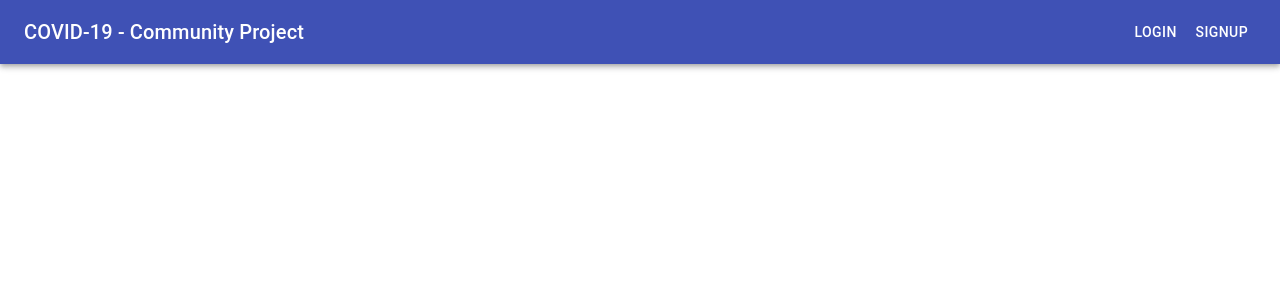
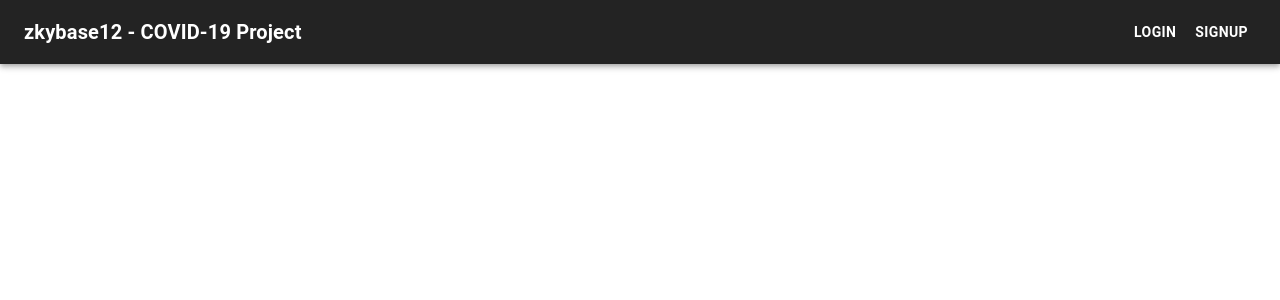
Before and after one commit to derletzteritter/zkybase12, a React (Create React App) app in the folder client/: page / in a window 1280 px wide. Shown: the top 300 px of the page. Built offline with nearby package versions, Linux system fonts and the light colour scheme.

Commit message:
New colors for header

```diff
--- a/client/src/components/Header/HeaderContainer.tsx
+++ b/client/src/components/Header/HeaderContainer.tsx
@@ -8,7 +8,7 @@ import Button from '@material-ui/core/Button';
 const useStyles = makeStyles((theme: Theme) =>
   createStyles({
     root: {
-      flexGrow: 1
+      flexGrow: 1,
     },
     menuButton: {
       marginRight: theme.spacing(2)
@@ -17,7 +17,7 @@ const useStyles = makeStyles((theme: Theme) =>
       flexGrow: 1
     },
     header: {
-      background: 'red'
+      background: '#232323'
     }
   }),
 );
@@ -26,13 +26,13 @@ export const HeaderContainer = () => {
   const classes = useStyles();
   return (
     <div className={classes.root}>
-      <AppBar position="static">
+      <AppBar position="static" className={classes.header}>
         <Toolbar>
-          <Typography variant="h6" className={classes.title}>
-            COVID-19 - Community Project
+          <Typography style={{ fontWeight: 'bold' }} variant="h6" className={classes.title}>
+            zkybase12 - COVID-19 Project
           </Typography>
-          <Button color="inherit">Login</Button>
-          <Button color="inherit">Signup</Button>
+          <Button style={{ fontWeight: 'bold' }} color="inherit">Login</Button>
+          <Button style={{ fontWeight: 'bold' }} color="inherit">Signup</Button>
         </Toolbar>
       </AppBar>
     </div>
```
